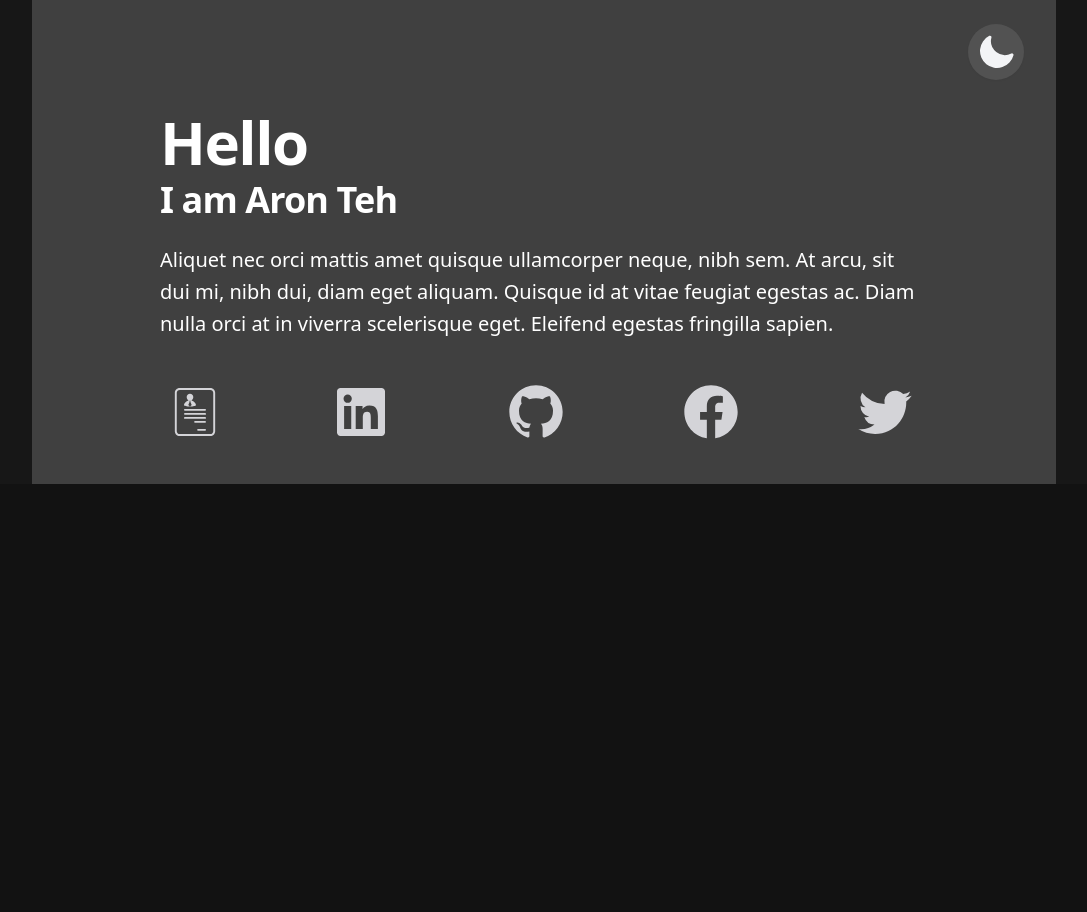
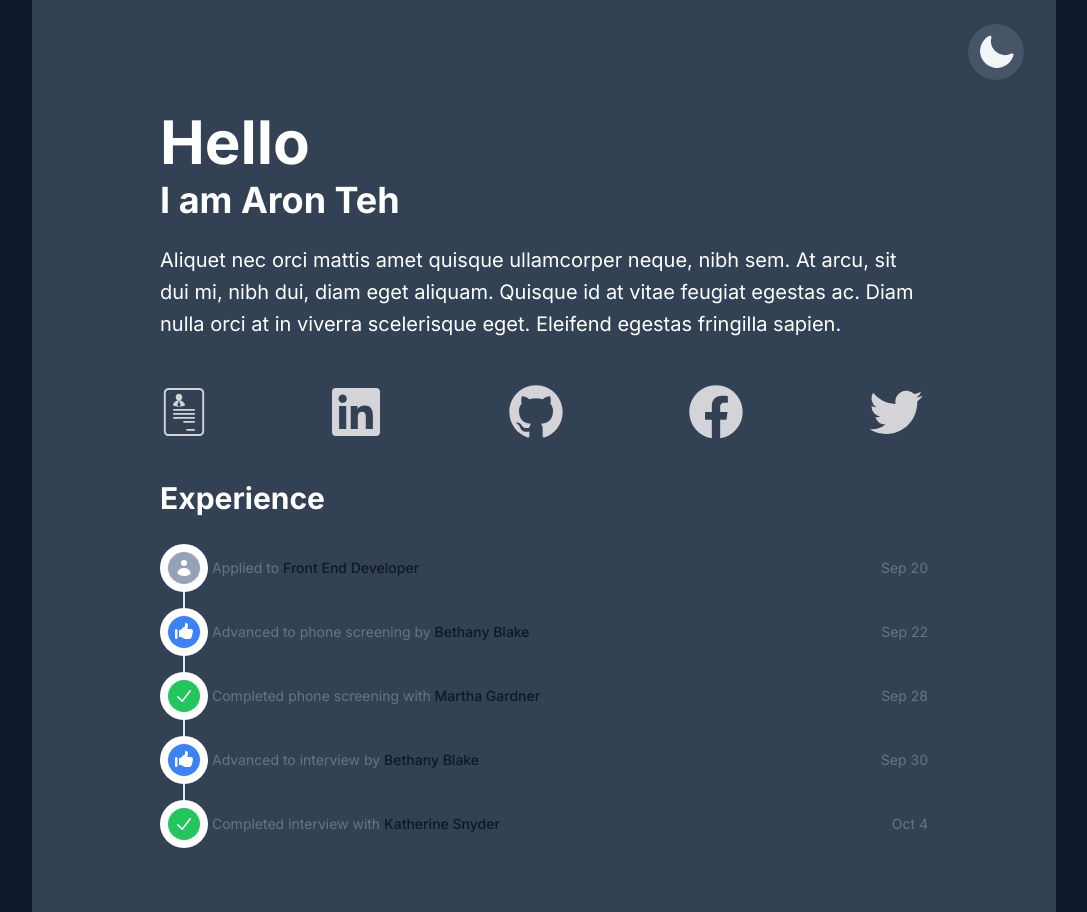
Before and after one commit to Ellipsoul/portfolio-v2, a Next.js app: page / in a window 1280 px wide. Shown: the whole page, without its empty margins (96-1183 px from the left). Before the commit the page ends 800 px from the top, so only its background shows below. Built offline with nearby package versions, Linux system fonts and the light colour scheme.

Commit message:
Insert preliminary timeline structure

```diff
--- a/app/(app)/IntroSection.tsx
+++ b/app/(app)/IntroSection.tsx
@@ -4,29 +4,34 @@ import Link from "next/link";
 
 export default function IntroSection(): ReactElement {
   return (
-    <div className="px-8 lg:px-12 pb-10">
+    <section className="px-8 lg:px-12 pb-10">
+      {/* Greeting and introduction */}
       <div className="mx-auto max-w-3xl text-base leading-7 text-shade-800 dark:text-plain">
-        <h1 className="mt-2 text-4xl md:text-6xl font-bold tracking-tight">Hello</h1>
-        <h1 className="mt-2 text-3xl md:text-4xl font-bold tracking-tight">I am Aron Teh</h1>
-        <p className="mt-6 text-xl leading-8">
+        <h1 className="mt-2 text-4xl md:text-6xl font-bold tracking-normal">Hello</h1>
+        <h1 className="mt-2 text-3xl md:text-4xl font-bold tracking-normal">I am Aron Teh</h1>
+        <p className="mt-6 text-md md:text-xl leading-6 md:leading-8">
           Aliquet nec orci mattis amet quisque ullamcorper neque, nibh sem. At arcu, sit dui mi, nibh dui, diam eget
           aliquam. Quisque id at vitae feugiat egestas ac. Diam nulla orci at in viverra scelerisque eget. Eleifend
           egestas fringilla sapien.
         </p>
       </div>
-      <div className="mt-10 flex justify-center md:justify-evenly items-center flex-wrap gap-x-5 gap-y-3">
+      {/* Social Links */}
+      <div
+        className="mt-10 grid grid-cols-3 sm:flex sm:justify-center md:justify-evenly items-center
+        sm:flex-wrap gap-x-5 gap-y-3 lg:px-8"
+      >
         {social.map((item: NavigationSocialItem) => (
           <Link
             key={item.name}
             target="_blank"
             href={item.href}
-            className="text-zinc-700 hover:text-zinc-600 dark:text-zinc-300 dark:hover:text-zinc-100"
+            className="text-zinc-700 hover:text-zinc-600 dark:text-zinc-300 dark:hover:text-zinc-100 mx-auto"
           >
             <span className="sr-only">{item.name}</span>
             <item.icon className={item.class} aria-hidden="true" />
           </Link>
         ))}
       </div>
-    </div>
+    </section>
   );
 }
--- /dev/null
+++ b/app/(app)/TimelineSection.tsx
@@ -0,0 +1,45 @@
+import { ReactElement } from "react";
+import { classNames, timeline } from "./constants";
+
+export default function TimelineSection(): ReactElement {
+  return (
+    <section className="px-8 lg:px-12 pb-10">
+      <div className="mx-auto max-w-3xl text-3xl leading-7 text-shade-800 dark:text-plain font-bold mb-10">
+        Experience
+      </div>
+      <ul role="list" className="mx-auto max-w-3xl">
+        {timeline.map((event, eventIdx) => (
+          <li key={event.id} className="relative pb-8">
+            {/* Vertical timeline segment */}
+            {eventIdx !== timeline.length - 1 ? (
+              <span className="absolute top-4 left-4 lg:left-6 -ml-px h-full w-0.5 bg-primary-200" aria-hidden="true" />
+            ) : null}
+            <div className="relative flex space-x-3 lg:pl-2">
+              <span
+                className={classNames(
+                  event.iconBackground,
+                  "h-8 w-8 rounded-full flex items-center justify-center ring-8 ring-white",
+                )}
+              >
+                <event.icon className="h-5 w-5 text-white" aria-hidden="true" />
+              </span>
+              <div className="flex min-w-0 flex-1 justify-between space-x-4 pt-1.5">
+                <div>
+                  <p className="text-sm text-primary-500">
+                    {event.content}{" "}
+                    <a href={event.href} className="font-medium text-primary-900">
+                      {event.target}
+                    </a>
+                  </p>
+                </div>
+                <div className="whitespace-nowrap text-right text-sm text-primary-500">
+                  <time dateTime={event.datetime}>{event.date}</time>
+                </div>
+              </div>
+            </div>
+          </li>
+        ))}
+      </ul>
+    </section>
+  );
+}
--- a/app/(app)/constants.tsx
+++ b/app/(app)/constants.tsx
@@ -1,5 +1,11 @@
-import { SVGProps } from "react";
+import { ForwardRefExoticComponent, SVGProps } from "react";
+import { CheckIcon, HandThumbUpIcon, UserIcon } from "@heroicons/react/20/solid";
 
+export function classNames(...classes: string[]) {
+  return classes.filter(Boolean).join(" ");
+}
+
+// Intro Section Constants
 export interface NavigationSocialItem {
   name: string;
   href: string;
@@ -90,3 +96,73 @@ export const social: NavigationSocialItem[] = [
     class: "w-16 h-16",
   },
 ];
+
+// Timeline Section Constants
+export interface TimelineItem {
+  id: number;
+  content: string;
+  target: string;
+  href: string;
+  date: string;
+  datetime: string;
+  icon: ForwardRefExoticComponent<
+    SVGProps<SVGSVGElement> & {
+      title?: string | undefined;
+      titleId?: string | undefined;
+    }
+  >;
+  iconBackground: string;
+}
+
+export const timeline: TimelineItem[] = [
+  {
+    id: 1,
+    content: "Applied to",
+    target: "Front End Developer",
+    href: "#",
+    date: "Sep 20",
+    datetime: "2020-09-20",
+    icon: UserIcon,
+    iconBackground: "bg-primary-400",
+  },
+  {
+    id: 2,
+    content: "Advanced to phone screening by",
+    target: "Bethany Blake",
+    href: "#",
+    date: "Sep 22",
+    datetime: "2020-09-22",
+    icon: HandThumbUpIcon,
+    iconBackground: "bg-blue-500",
+  },
+  {
+    id: 3,
+    content: "Completed phone screening with",
+    target: "Martha Gardner",
+    href: "#",
+    date: "Sep 28",
+    datetime: "2020-09-28",
+    icon: CheckIcon,
+    iconBackground: "bg-green-500",
+  },
+  {
+    id: 4,
+    content: "Advanced to interview by",
+    target: "Bethany Blake",
+    href: "#",
+    date: "Sep 30",
+    datetime: "2020-09-30",
+    icon: HandThumbUpIcon,
+    iconBackground: "bg-blue-500",
+  },
+  {
+    id: 5,
+    content: "Completed interview with",
+    target: "Katherine Snyder",
+    href: "#",
+    date: "Oct 4",
+    datetime: "2020-10-04",
+    icon: CheckIcon,
+    iconBackground: "bg-green-500",
+  },
+];
--- a/app/layout.tsx
+++ b/app/layout.tsx
@@ -1,14 +1,20 @@
 import Providers from "./Providers";
 import "./globals.css";
+import { Inter } from "next/font/google";
 
 export const metadata = {
   title: "Create Next App - Test",
   description: "Generated by create next app",
 };
 
+const inter = Inter({
+  subsets: ["latin"],
+  display: "swap",
+});
+
 export default function RootLayout({ children }: { children: React.ReactNode }) {
   return (
-    <html lang="en">
+    <html lang="en" className={inter.className}>
       <body>
         <Providers>{children}</Providers>
       </body>
--- a/app/page.tsx
+++ b/app/page.tsx
@@ -3,6 +3,7 @@
 import React, { ReactElement } from "react";
 import HeaderSection from "./(app)/HeaderSection";
 import IntroSection from "./(app)/IntroSection";
+import TimelineSection from "./(app)/TimelineSection";
 
 export default function HomePage(): ReactElement {
   return (
@@ -10,6 +11,7 @@ export default function HomePage(): ReactElement {
       <div className="mx-auto max-w-5xl bg-primary-100 dark:bg-primary-700">
         <HeaderSection />
         <IntroSection />
+        <TimelineSection />
       </div>
     </div>
   );
--- a/tailwind.config.js
+++ b/tailwind.config.js
@@ -13,7 +13,7 @@ module.exports = {
       colors: {
         plain: colors.white,
         shade: colors.gray,
-        primary: colors.neutral,
+        primary: colors.slate,
         accent: colors.emerald,
         // secondary: colors.zinc,
       },
```
